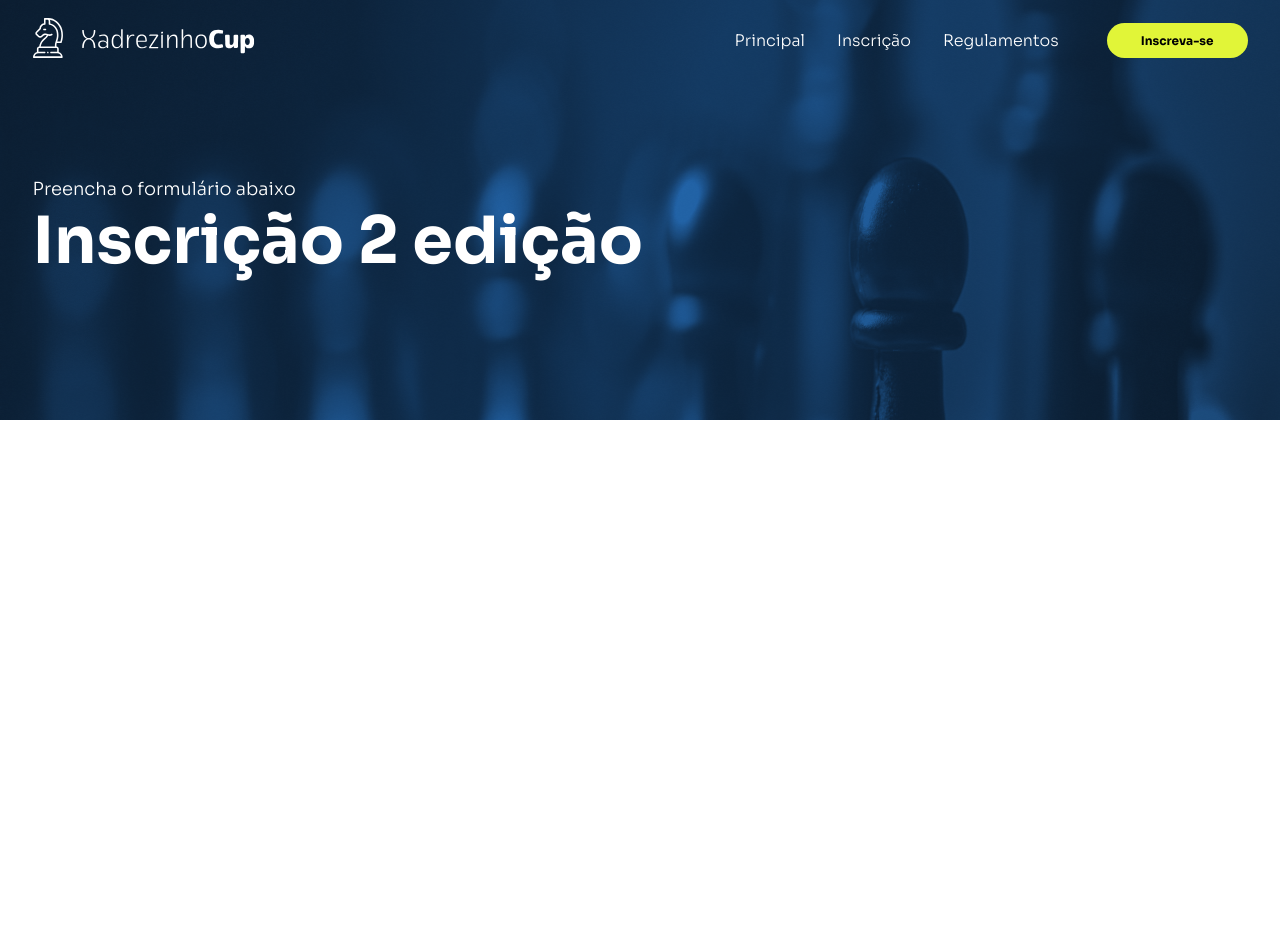
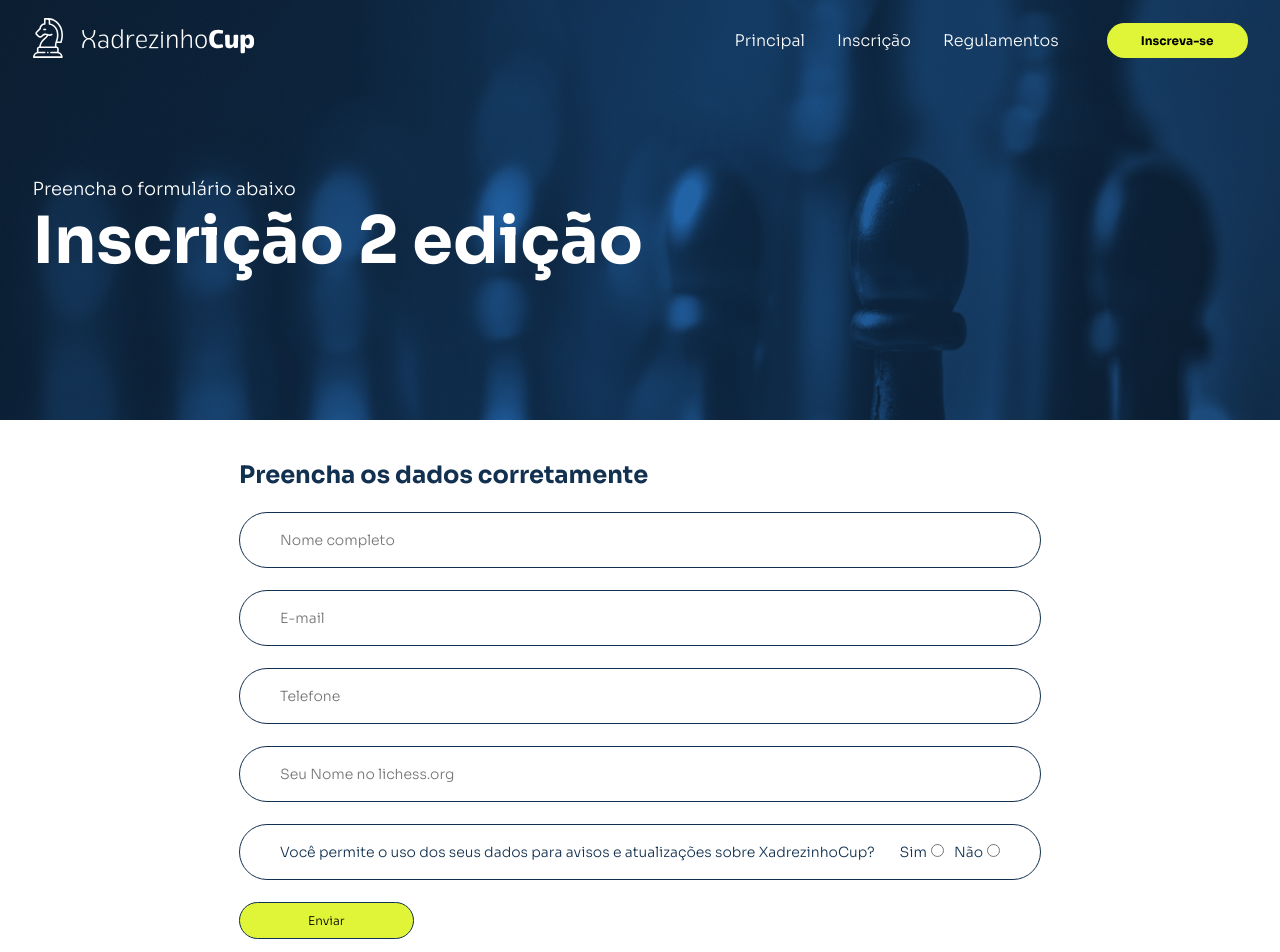
Before and after one commit to Creaper001/XadrezinhoCup__Web, a Next.js app: page /registration in a window 1280 px wide. Shown: the top 952 px of the page. Built offline with nearby package versions, Linux system fonts and the light colour scheme.

Commit message:
feat(registration): :sparkles: Adicionando formulario de registro
Adicionando Axios

```diff
--- a/package.json
+++ b/package.json
@@ -9,6 +9,7 @@
     "lint": "next lint"
   },
   "dependencies": {
+    "axios": "^0.23.0",
     "next": "11.1.2",
     "react": "17.0.2",
     "react-dom": "17.0.2"
--- a/src/pages/registration.tsx
+++ b/src/pages/registration.tsx
@@ -2,8 +2,57 @@ import type { NextPage } from "next";
 import styles from "../styles/pages/Registration.module.css";
 import Header from "../components/Header";
 import Footer from "../components/Footer";
+import axios from "axios";
+import Router from "next/router";
 
 const Registration: NextPage = () => {
+  interface FormEvent extends Event {
+    target: {
+      fullname: {
+        value: string;
+      };
+      email: {
+        value: string;
+      };
+      cellphone: {
+        value: string;
+      };
+      lichessName: {
+        value: string;
+      };
+      allowsNotification: {
+        value: string;
+      };
+    };
+  }
+  function registration(event: FormEvent) {
+    event.preventDefault();
+    const target = event.target;
+    const fullName = target.fullname.value;
+    const email = target.email.value;
+    const cellphone = target.cellphone.value;
+    const lichessName = target.lichessName.value;
+    const allowsNotifications = target.allowsNotification.value;
+    axios({
+      method: "post",
+      url: "https://xadrezinho-cup-api.vercel.app/registration",
+      data: {
+        fullName,
+        email,
+        cellphone,
+        lichessName,
+        allowsNotifications,
+      },
+    })
+      .then(() => {
+        alert("Cadastro Finalizado!");
+        Router.push("/");
+      })
+      .catch(() => {
+        alert("Erro ao Finalizar Cadastro");
+      });
+  }
+
   return (
     <div className={styles.container}>
       <Header height={340} image="/wallpaper2.png">
@@ -12,9 +61,70 @@ const Registration: NextPage = () => {
           <h1>Inscrição 2 edição</h1>
         </div>
       </Header>
-      <form style={{height: "1000px"}}>
-
-      </form>
+      <section className="--content">
+        <form className={styles.form} onSubmit={registration}>
+          <h3 className={styles.formName}>Preencha os dados corretamente</h3>
+          <input
+            type="text"
+            className={styles.input}
+            placeholder="Nome completo"
+            name="fullname"
+            required
+          />
+          <input
+            type="email"
+            className={styles.input}
+            placeholder="E-mail"
+            name="email"
+            required
+          />
+          <input
+            type="phone"
+            className={styles.input}
+            placeholder="Telefone"
+            name="cellphone"
+            required
+          />
+          <input
+            type="text"
+            className={styles.input}
+            placeholder="Seu Nome no lichess.org"
+            name="lichessName"
+            required
+          />
+          <div className={styles.input}>
+            <p>
+              Você permite o uso dos seus dados para avisos e atualizações sobre
+              XadrezinhoCup?
+            </p>
+            <div className={styles.radios}>
+              <div className={styles.option}>
+                <label htmlFor="sim">Sim</label>
+                <input
+                  id="sim"
+                  type="radio"
+                  name="allowsNotification"
+                  value="true"
+                  required
+                />
+              </div>
+              <div className={styles.option}>
+                <label htmlFor="nao">Não</label>
+                <input
+                  id="nao"
+                  type="radio"
+                  name="allowsNotification"
+                  value="false"
+                  required
+                />
+              </div>
+            </div>
+          </div>
+          <button className={styles.button} type="submit">
+            Enviar
+          </button>
+        </form>
+      </section>
       <Footer />
     </div>
   );
--- a/src/styles/globals.css
+++ b/src/styles/globals.css
@@ -23,6 +23,7 @@ a {
   color: #000000 !important;
   font-size: 12px;
   font-weight: bold !important;
+  border: 0;
 }
 .--button-reverse {
   padding: 10px 34px !important;
--- a/src/styles/pages/Registration.module.css
+++ b/src/styles/pages/Registration.module.css
@@ -9,3 +9,52 @@
   font-size: 65px;
   font-weight: bolder;
 }
+
+.form {
+  width: 802px;
+  margin: auto;
+  padding: 40px 0;
+}
+.form .formName {
+  font-size: 24px;
+  font-weight: bolder;
+  color: #12304F;
+}
+.form .input {
+  border: 1px solid #12304F;
+  border-radius: 200px;
+  width: 100%;
+  height: 56px;
+  margin-top: 22px;
+  padding: 0 40px;
+  display: flex;
+  align-items: center;
+  justify-content: space-between;
+  font-weight: 300;
+  font-size: 14px;
+  color: #12304F;
+}
+.form .button {
+  padding: 10px 68px;
+  background-color: #E1F538;
+  border-radius: 200px;
+  color: #000000;
+  font-size: 12px;
+  font-weight: 300;
+  border: 1px solid #12304F;
+  margin: 22px 0;
+  cursor: pointer;
+}
+.form .radios {
+  display: flex;
+}
+.form .radios .option:not(:last-child) {
+  margin-right: 10px;
+}
+.form .radios .option label {
+  margin-right: 4px;
+  cursor: pointer;
+}
+.form .radios .option input {
+  cursor: pointer;
+}
--- a/tsconfig.json
+++ b/tsconfig.json
@@ -4,7 +4,7 @@
     "lib": ["dom", "dom.iterable", "esnext"],
     "allowJs": true,
     "skipLibCheck": true,
-    "strict": true,
+    "strict": false,
     "forceConsistentCasingInFileNames": true,
     "noEmit": true,
     "esModuleInterop": true,
```
Also changed, not shown: 1 other file (tests, documents, lock files or other folders).
